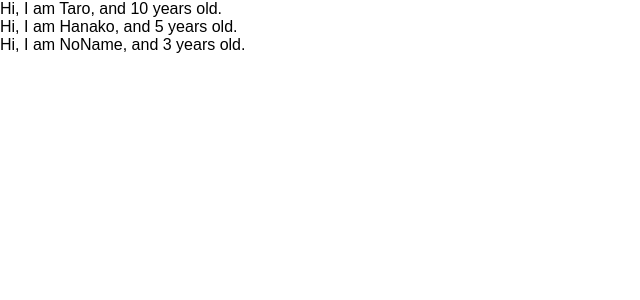
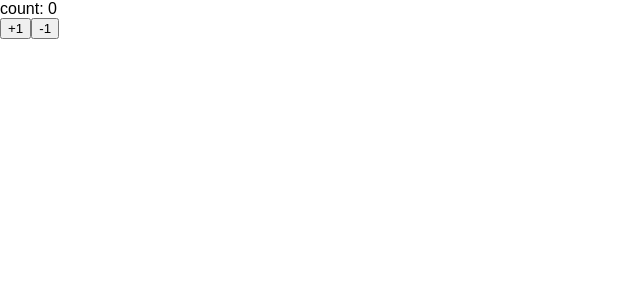
Before and after one commit to MpJunyaSato/udemy-react-redux-crud-application, a React (Create React App) app: page / in a window 1280 px wide. Shown: the top 300 px of the page, without its empty margins (0-640 px from the left). Built offline with nearby package versions, Linux system fonts and the light colour scheme.

Commit message:
learn state and setState

```diff
--- a/src/App.js
+++ b/src/App.js
@@ -1,29 +1,31 @@
-import React from 'react';
-import PropTypes from 'prop-types';
+import React, {Component} from 'react';
+const App = () => (<Counter></Counter>)
 
-const App = () => {
-    const profiles = [
-        {name: 'Taro', age: 10},
-        {name: 'Hanako', age: 5},
-        {name: 'NoName', age: 3},
-    ];
-    return (
-        <div>
-            {
-                profiles.map((profile, index) => {
-                    return <User name={profile.name} age={profile.age} key={index}/>
-                })
-            }
-        </div>
-    )
+class Counter extends Component {
+    constructor(props) {
+        super(props);
+        this.state = {
+            count: 0
+        }
+    }
+
+    handlePlusButton = () => {
+        this.setState({count: this.state.count + 1})
+    }
+
+    handleMinusButton = () => {
+        this.setState({count: this.state.count - 1})
+    }
+
+    render() {
+        return (
+            <React.Fragment>
+                <div>count: {this.state.count}</div>
+                <button onClick={this.handlePlusButton}>+1</button>
+                <button onClick={this.handleMinusButton}>-1</button>
+            </React.Fragment>
+        )
+    }
 }
 
-const User = (props) => {
-    return <div>Hi, I am {props.name}, and {props.age} years old.</div>
-}
-
-User.propTypes = {
-    name: PropTypes.string,
-    age: PropTypes.number.isRequired
-}
 export default App;
```
